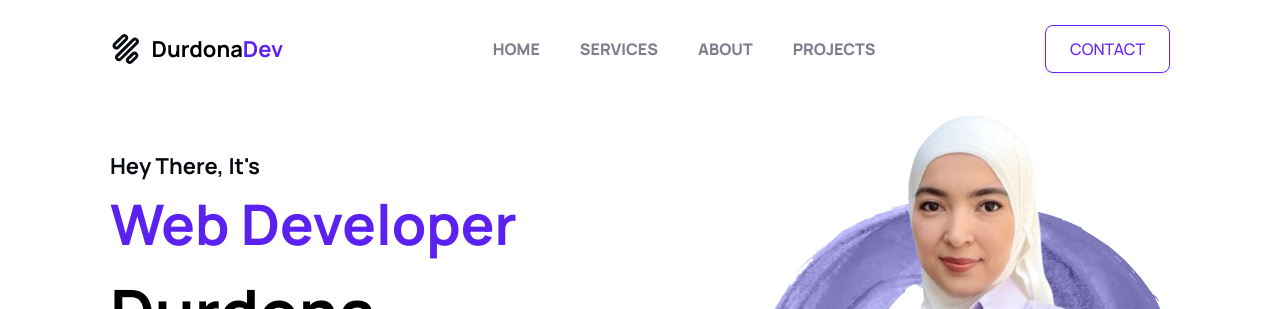
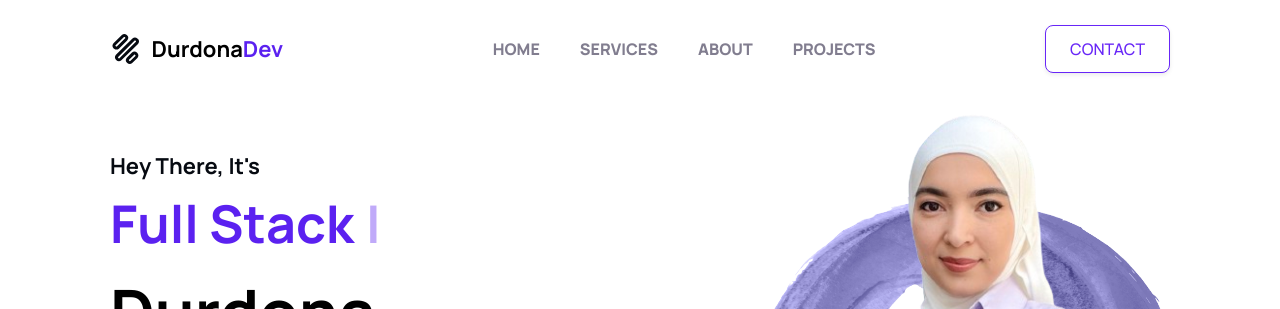
Before and after one commit to durdonadev/personal-portfolio, a React (Create React App) app: page / in a window 1280 px wide. Shown: the top 309 px of the page. Built offline with nearby package versions, Linux system fonts and the light colour scheme.

Commit message:
Add Typewriter

```diff
--- a/package.json
+++ b/package.json
@@ -18,6 +18,7 @@
         "react-scripts": "5.0.1",
         "styled-components": "^6.1.8",
         "typescript": "^4.9.5",
+        "typewriter-effect": "^2.21.0",
         "web-vitals": "^2.1.4"
     },
     "scripts": {
--- a/src/pages/home/sections/hero/Hero.tsx
+++ b/src/pages/home/sections/hero/Hero.tsx
@@ -4,6 +4,7 @@ import { Container } from "../../../components";
 import hero from "../../../../assets/images/shape-me.png";
 import dots from "../../../../assets/images/dot-transparent.png";
 import IconLink from "../../../components/IconLink";
+import Typewriter from "typewriter-effect";
 
 const BaseContainer = styled(Container)`
     display: flex;
@@ -18,7 +19,6 @@ const HeroTextWrapper = styled.div`
     width: 50%;
 
     .greeting {
-        /* color: #0fa49d; */
         margin-bottom: var(--space-12);
     }
 
@@ -76,7 +76,10 @@ const BackgroundDotsWrapper = styled.div`
     }
 `;
 
-const Position = styled(Typography)`
+const StyledTypewriterWrapper = styled.div`
+    font-weight: var(--font-weight-700);
+    font-size: 5.2rem;
+    line-height: var(--line-height-64);
     margin-bottom: var(--space-20);
     color: var(--primary-600);
 `;
@@ -89,8 +92,6 @@ const SocialMedia = styled.div`
 const HeroImgWrapper = styled.div`
     width: 40%;
     text-align: center;
-    /* background-color: #6055ee; */
-    /* border-radius: 17rem 12rem 1.5rem 10rem; */
 
     transition: all 1s;
 
@@ -104,7 +105,6 @@ const HeroImgWrapper = styled.div`
         width: auto;
 
         @media (max-width: 90em) {
-            //1440
             height: 52rem;
         }
     }
@@ -125,9 +125,17 @@ const Hero = () => {
                 >
                     Hey There, It's
                 </Typography>
-                <Position variant="h2" weight="bold">
-                    Web Developer
-                </Position>
+
+                <StyledTypewriterWrapper>
+                    <Typewriter
+                        options={{
+                            strings: ["Web Developer", "Full Stack Engeneer"],
+                            autoStart: true,
+                            loop: true
+                        }}
+                    />
+                </StyledTypewriterWrapper>
+
                 <Typography variant="h1" className="heading">
                     Durdona Ibragimova
                 </Typography>
```
Also changed, not shown: 1 other file (tests, documents, lock files or other folders).
